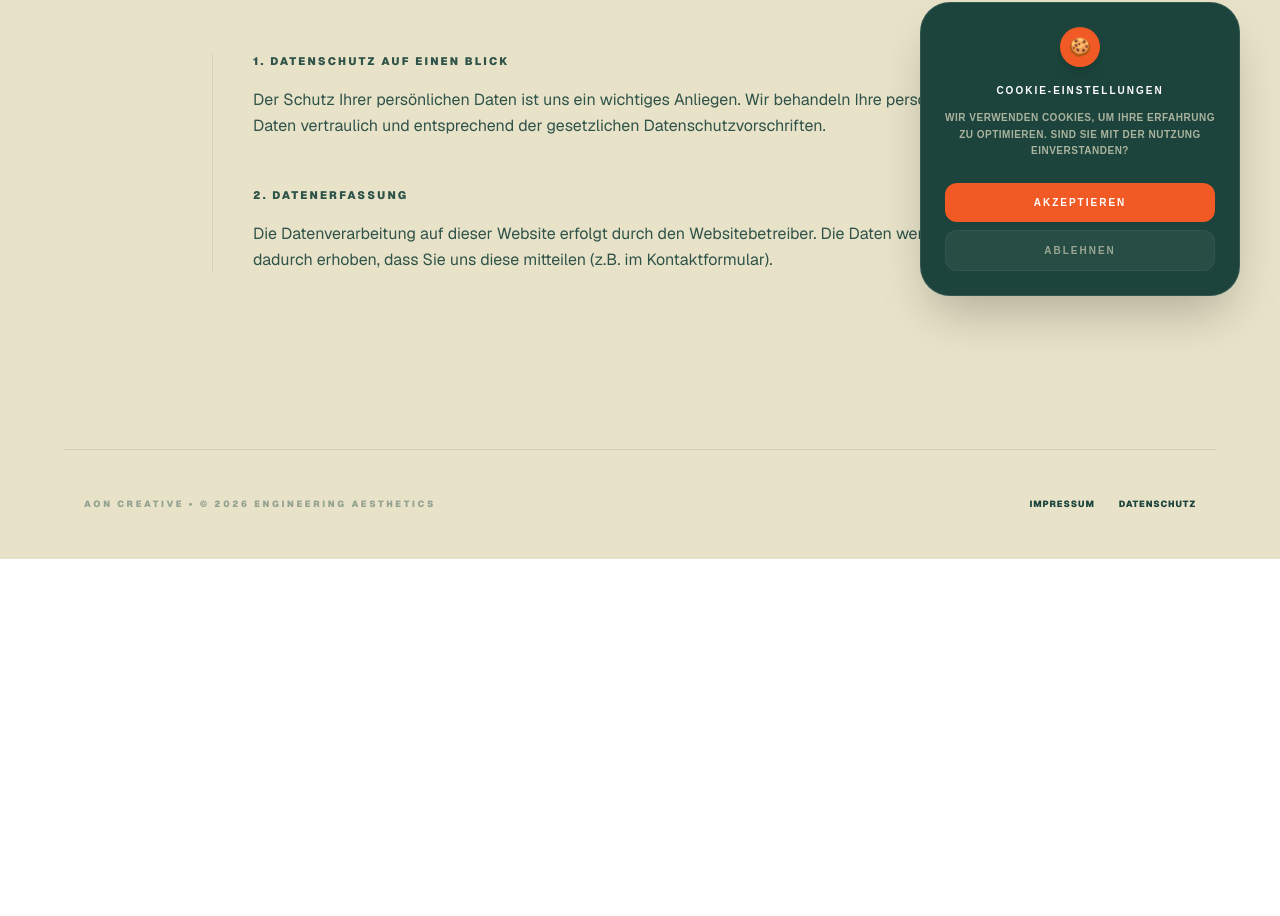
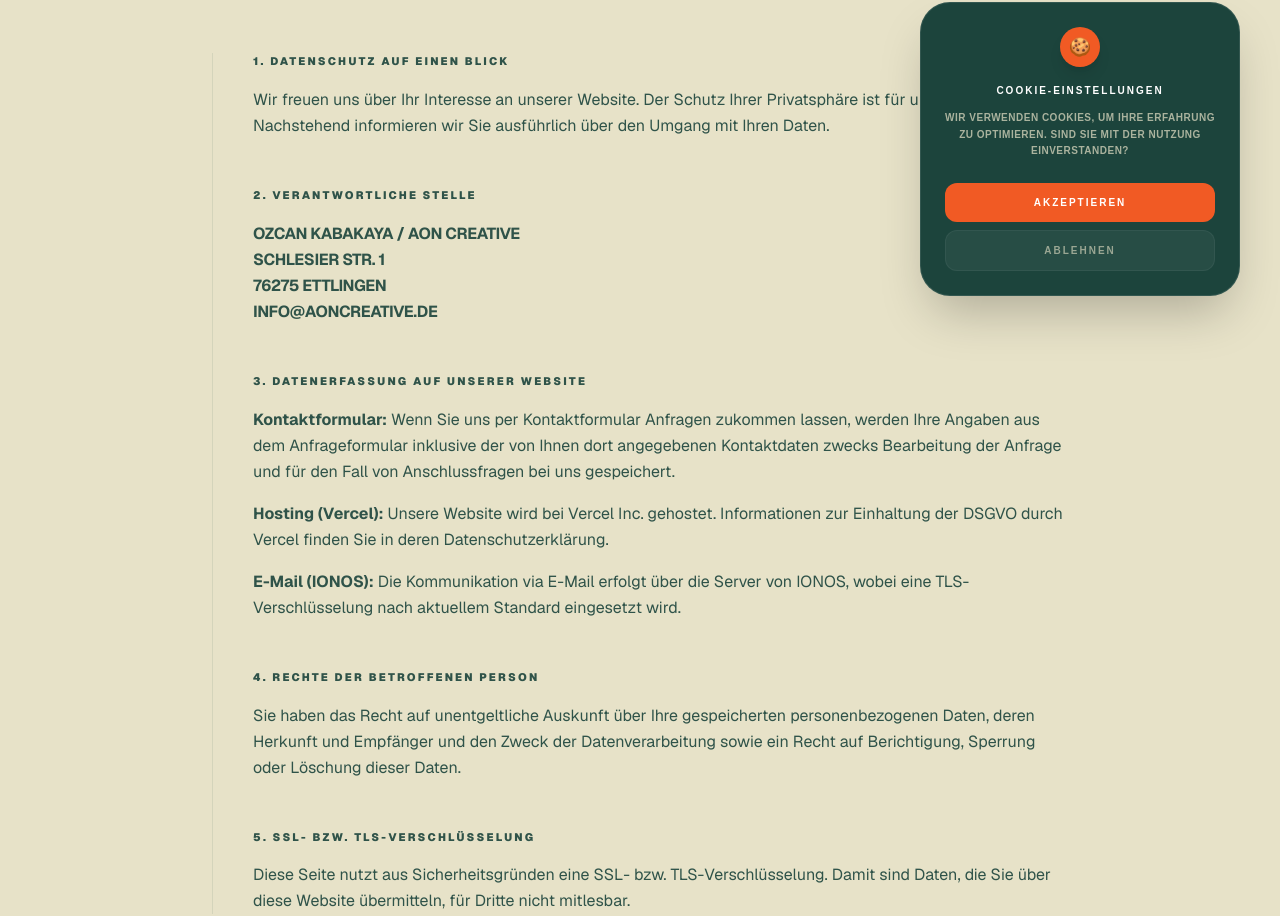
Before and after one commit to ademi57/aon-creative-web, a Next.js app: page /datenschutz in a window 1280 px wide. Shown: the part 480-1396 px from the top of the page. Before the commit the page ends 1039 px from the top, so only its background shows below. Built offline with nearby package versions, Linux system fonts and the light colour scheme.

Commit message:
site update

```diff
--- a/app/datenschutz/page.tsx
+++ b/app/datenschutz/page.tsx
@@ -3,7 +3,7 @@ import { useState } from "react";
 import { motion, AnimatePresence } from "framer-motion";
 import Link from "next/link";
 
-export default function Impressum() {
+export default function Datenschutz() {
   const [isMenuOpen, setIsMenuOpen] = useState(false);
 
   const navLinks = [
@@ -114,14 +114,41 @@ export default function Impressum() {
         </h1>
 
         <div className="space-y-12 text-sm md:text-base leading-relaxed opacity-90 border-l border-[#1C443C]/10 pl-6 md:pl-10">
+
           <section>
             <h2 className="text-[11px] font-black uppercase tracking-[0.2em] mb-4 text-[#1C443C]">1. Datenschutz auf einen Blick</h2>
-            <p>Der Schutz Ihrer persönlichen Daten ist uns ein wichtiges Anliegen. Wir behandeln Ihre personenbezogenen Daten vertraulich und entsprechend der gesetzlichen Datenschutzvorschriften.</p>
+            <p>Wir freuen uns über Ihr Interesse an unserer Website. Der Schutz Ihrer Privatsphäre ist für uns sehr wichtig. Nachstehend informieren wir Sie ausführlich über den Umgang mit Ihren Daten.</p>
           </section>
+
           <section>
-            <h2 className="text-[11px] font-black uppercase tracking-[0.2em] mb-4 text-[#1C443C]">2. Datenerfassung</h2>
-            <p>Die Datenverarbeitung auf dieser Website erfolgt durch den Websitebetreiber. Die Daten werden zum einen dadurch erhoben, dass Sie uns diese mitteilen (z.B. im Kontaktformular).</p>
+            <h2 className="text-[11px] font-black uppercase tracking-[0.2em] mb-4 text-[#1C443C]">2. Verantwortliche Stelle</h2>
+            <p className="font-bold uppercase tracking-tight">
+              Ozcan Kabakaya / AON Creative<br />
+              Schlesier Str. 1<br />
+              76275 Ettlingen<br />
+              info@aoncreative.de
+            </p>
           </section>
+
+          <section>
+            <h2 className="text-[11px] font-black uppercase tracking-[0.2em] mb-4 text-[#1C443C]">3. Datenerfassung auf unserer Website</h2>
+            <div className="space-y-4">
+              <p><strong>Kontaktformular:</strong> Wenn Sie uns per Kontaktformular Anfragen zukommen lassen, werden Ihre Angaben aus dem Anfrageformular inklusive der von Ihnen dort angegebenen Kontaktdaten zwecks Bearbeitung der Anfrage und für den Fall von Anschlussfragen bei uns gespeichert.</p>
+              <p><strong>Hosting (Vercel):</strong> Unsere Website wird bei Vercel Inc. gehostet. Informationen zur Einhaltung der DSGVO durch Vercel finden Sie in deren Datenschutzerklärung.</p>
+              <p><strong>E-Mail (IONOS):</strong> Die Kommunikation via E-Mail erfolgt über die Server von IONOS, wobei eine TLS-Verschlüsselung nach aktuellem Standard eingesetzt wird.</p>
+            </div>
+          </section>
+
+          <section>
+            <h2 className="text-[11px] font-black uppercase tracking-[0.2em] mb-4 text-[#1C443C]">4. Rechte der betroffenen Person</h2>
+            <p>Sie haben das Recht auf unentgeltliche Auskunft über Ihre gespeicherten personenbezogenen Daten, deren Herkunft und Empfänger und den Zweck der Datenverarbeitung sowie ein Recht auf Berichtigung, Sperrung oder Löschung dieser Daten.</p>
+          </section>
+
+          <section>
+            <h2 className="text-[11px] font-black uppercase tracking-[0.2em] mb-4 text-[#1C443C]">5. SSL- bzw. TLS-Verschlüsselung</h2>
+            <p>Diese Seite nutzt aus Sicherheitsgründen eine SSL- bzw. TLS-Verschlüsselung. Damit sind Daten, die Sie über diese Website übermitteln, für Dritte nicht mitlesbar.</p>
+          </section>
+
         </div>
       </div>
 
@@ -133,7 +160,7 @@ export default function Impressum() {
           </p>
           <div className="flex gap-6 text-[9px] uppercase tracking-widest font-black">
             <Link href="/impressum" className="hover:text-[#F15A24] transition-colors">Impressum</Link>
-            <Link href="/datenschutz" className="hover:text-[#F15A24] transition-colors">Datenschutz</Link>
+            <Link href="/datenschutz" className="text-[#F15A24] transition-colors">Datenschutz</Link>
           </div>
         </div>
       </footer>
--- a/app/impressum/page.tsx
+++ b/app/impressum/page.tsx
@@ -79,7 +79,7 @@ export default function Impressum() {
             <h2 className="text-[10px] font-black uppercase tracking-widest opacity-40">Umsatzsteuer-ID</h2>
             <p>
               Umsatzsteuer-Identifikationsnummer gemäß § 27 a Umsatzsteuergesetz:<br />
-              <strong>[Buraya Vergi Numaranı veya Umsatzsteuer-ID'ni Yazmalısın]</strong>
+              <strong>31123/31503</strong>
             </p>
             <p className="text-[11px] opacity-60 uppercase font-bold tracking-wider italic">
               * Kleinunternehmerstatus gemäß § 19 UStG wird angewendet (falls zutreffend).
--- a/app/page.tsx
+++ b/app/page.tsx
@@ -9,19 +9,17 @@ export default function Home() {
   const [isLoading, setIsLoading] = useState(true);
   const [mounted, setMounted] = useState(false);
   const [isMenuOpen, setIsMenuOpen] = useState(false);
-  // --- SADECE BU STATE'I EKLEDİK ---
   const [showScrollTop, setShowScrollTop] = useState(false);
 
   useEffect(() => {
     setMounted(true);
-    let titleText = "AON Creative • Good to Great •         ";
+    let titleText = "AON Creative • Good to Great •          ";
 
     const titleInterval = setInterval(() => {
       titleText = titleText.substring(1) + titleText.substring(0, 1);
       document.title = titleText;
     }, 150);
 
-    // --- SADECE BU SCROLL TAKİBİNİ EKLEDİK ---
     const handleScroll = () => {
       if (window.scrollY > 300) setShowScrollTop(true);
       else setShowScrollTop(false);
@@ -37,7 +35,22 @@ export default function Home() {
     };
   }, []);
 
-  // --- SADECE BU FONKSİYONU EKLEDİK ---
+  // --- KRİTİK NOKTADAKİ DEĞİŞİM: LOADER BİTİNCE HASH KONTROLÜ ---
+  useEffect(() => {
+    if (!isLoading) {
+      const hash = window.location.hash;
+      if (hash) {
+        const scrollTimer = setTimeout(() => {
+          const element = document.querySelector(hash);
+          if (element) {
+            element.scrollIntoView({ behavior: "smooth" });
+          }
+        }, 100);
+        return () => clearTimeout(scrollTimer);
+      }
+    }
+  }, [isLoading]);
+
   const scrollToTop = () => {
     window.scrollTo({ top: 0, behavior: "smooth" });
   };
@@ -85,7 +98,7 @@ export default function Home() {
               )}
             </AnimatePresence>
 
-            {/* --- HEADER & NAVIGATION --- (HİÇBİR ŞEY DEĞİŞMEDİ) */}
+            {/* --- HEADER & NAVIGATION --- */}
             <nav className="flex justify-between items-center py-6 md:py-10 border-b border-[#1C443C]/10 mb-12 md:mb-20 relative z-[100]">
               <div className="flex-1 flex justify-start">
                 <a href="/">
@@ -123,7 +136,6 @@ export default function Home() {
               </div>
             </nav>
 
-            {/* --- GERİ KALAN TÜM BÖLÜMLER AYNI BIRAKILDI --- */}
             <AnimatePresence>
               {isMenuOpen && (
                 <motion.div initial={{ opacity: 0, x: "100%" }} animate={{ opacity: 1, x: 0 }} exit={{ opacity: 0, x: "100%" }} className="fixed inset-0 bg-[#E7E2C8] z-[90] md:hidden flex flex-col items-center justify-center p-10">
@@ -137,7 +149,6 @@ export default function Home() {
             </AnimatePresence>
 
          <header className="max-w-5xl mb-24 md:mb-40 mt-6 md:mt-12">
-  {/* ETİKETLER BÖLÜMÜ */}
   <div className="flex flex-wrap items-center gap-4 md:gap-8 mb-8">
     <div className="flex items-center gap-3 text-[10px] font-black tracking-[0.3em] uppercase text-[#1C443C]">
       <span className="w-1.5 h-1.5 bg-[#F15A24] rounded-full animate-pulse shadow-[0_0_8px_rgba(241,90,36,0.5)]" />
@@ -152,7 +163,6 @@ export default function Home() {
     </div>
   </div>
 
-  {/* BAŞLIK BÖLÜMÜ */}
   <motion.h1
     initial={{ y: 20, opacity: 0 }}
     animate={{ y: 0, opacity: 1 }}
@@ -162,7 +172,6 @@ export default function Home() {
     Präzision trifft <br /> <span className="text-[#F15A24]">Digitale</span> <span className="italic font-light">Ästhetik.</span>
   </motion.h1>
 
-  {/* ALT AÇIKLAMA VE LİSTE */}
   <div className="grid grid-cols-1 md:grid-cols-2 gap-10 md:gap-20">
     <p className="text-base md:text-2xl font-medium leading-relaxed opacity-70">
       Wir eliminieren technische Schwachstellen in Ihrem Shopify-System und gestalten gleichzeitig Web-Erlebnisse, die Ihre Marke nachhaltig stärken.
@@ -229,7 +238,6 @@ export default function Home() {
   </div>
 
   <div className="grid grid-cols-1 md:grid-cols-3 gap-8 px-2">
-    {/* Referenz 1: Sadee Store */}
     <motion.div
       whileHover={{ y: -10 }}
       className="bg-white/40 border border-[#1C443C]/5 p-8 rounded-[32px] flex flex-col justify-between min-h-[300px] shadow-lg shadow-[#1C443C]/5 group transition-all duration-500 hover:bg-[#1C443C]"
@@ -246,7 +254,6 @@ export default function Home() {
       </Link>
     </motion.div>
 
-    {/* Referenz 2: Reifenlückhof */}
     <motion.div
       whileHover={{ y: -10 }}
       className="bg-white/40 border border-[#1C443C]/5 p-8 rounded-[32px] flex flex-col justify-between min-h-[300px] shadow-lg shadow-[#1C443C]/5 group transition-all duration-500 hover:bg-[#1C443C]"
@@ -263,7 +270,6 @@ export default function Home() {
       </Link>
     </motion.div>
 
-    {/* Referenz 3: Timeless Foto */}
     <motion.div
       whileHover={{ y: -10 }}
       className="bg-white/40 border border-[#1C443C]/5 p-8 rounded-[32px] flex flex-col justify-between min-h-[300px] shadow-lg shadow-[#1C443C]/5 group transition-all duration-500 hover:bg-[#1C443C]"
@@ -315,7 +321,6 @@ export default function Home() {
   );
 }
 
-// Alt Bileşenler (Değişmedi)
 function SkillItem({ title, desc }: { title: string; desc: string }) {
   return (
     <div className="group border-b border-[#1C443C]/5 pb-6">
```
